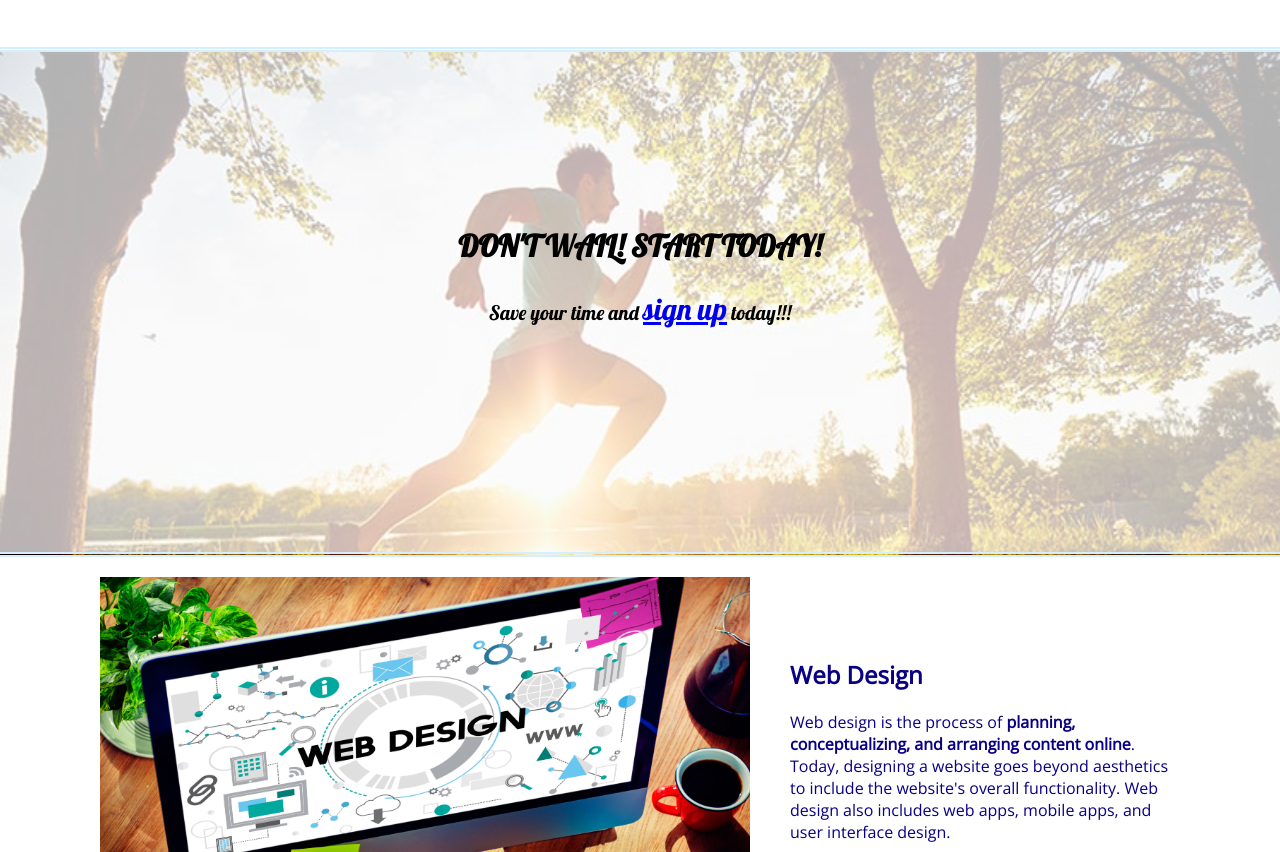
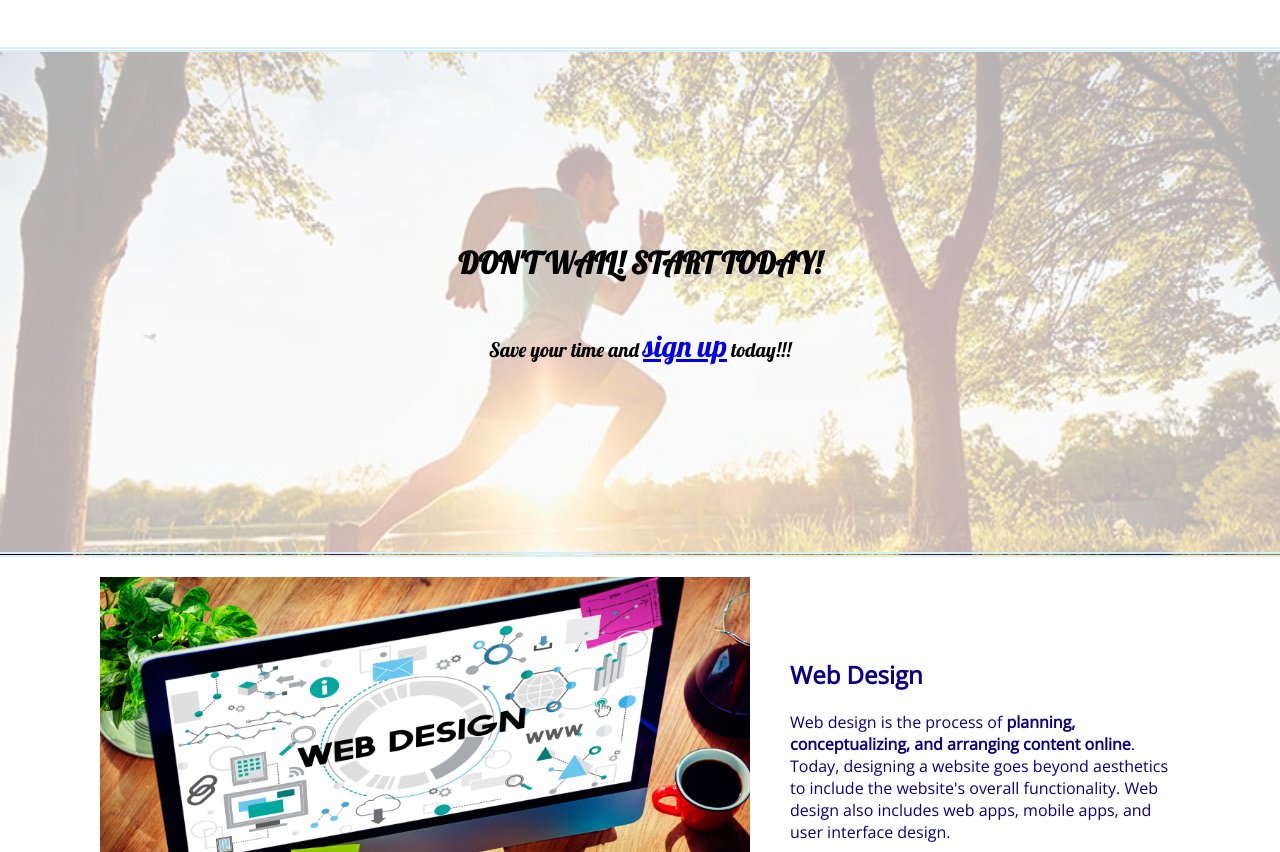
Before and after one commit to Anna33625/Frontend_design_prac, a plain HTML site: page Landing Page/index.html in a window 1280 px wide. Shown: the part 987-1839 px from the top of the page. Drawn offline with nearby package versions, Linux system fonts and the light colour scheme; a web font is replaced by a local one.

Commit message:
center dont-wait horizontally and vertically

```diff
--- a/Landing Page/styles/style.css
+++ b/Landing Page/styles/style.css
@@ -187,13 +187,14 @@ a:hover {
 
 .section2 .dont-wait {
     background: rgba(255, 255, 255, 0.7);
-    text-align: center;
     height: 500px;
-    padding-top: 150px;
+    display: flex;
+    align-items: center;
+    flex-direction: column;
+    justify-content: center;
     box-sizing: border-box;
     font-family: 'Lobster', cursive;
     font-size: 20px;
-
 }
 
 .sign-up {
```
Also changed, not shown: 2 other files.
